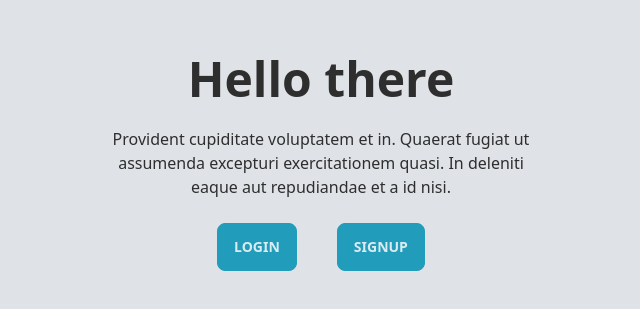
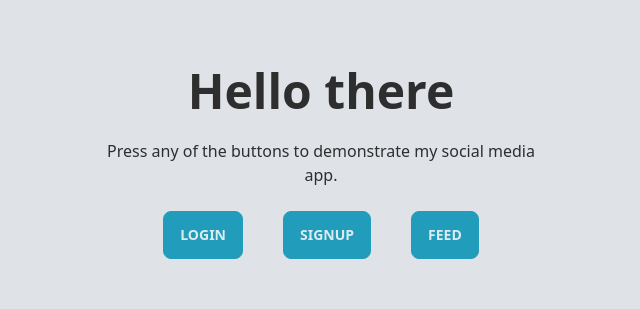
Before and after one commit to PERSEUS-1337/cmsc100-exer10, a React (Create React App) app in the folder client/: page / in a window 1280 px wide. Shown: the part 237-546 px from the top of the page, without its empty margins (319-959 px from the left). Built offline with nearby package versions, Linux system fonts and the light colour scheme.

Commit message:
chore: fixed some components and pages

```diff
--- a/client/src/components/NavBar.jsx
+++ b/client/src/components/NavBar.jsx
@@ -1,8 +1,11 @@
 import { BsSearch } from 'react-icons/bs';
 import { GoGitMerge } from 'react-icons/go';
 
+import { BrowserRouter as Router, Route, Routes, Link } from 'react-router-dom';
+
 export default function NavBar() {
     return(
+        <Link to='/'>
             <div className=" h-20 flex gap-4">
                 {/* Logo */}
                 <div className='flex '>
@@ -15,5 +18,6 @@ export default function NavBar() {
                     <p className=''>Search for a user on Bookface</p>
                 </div>
             </div>
+        </Link>
     );
 }
--- a/client/src/pages/Feed.jsx
+++ b/client/src/pages/Feed.jsx
@@ -1,5 +1,3 @@
-import { BiFace } from 'react-icons/bi';
-
 import NavBar from '../components/NavBar';
 import SideBar from '../components/SideBar';
 
--- a/client/src/pages/Home.jsx
+++ b/client/src/pages/Home.jsx
@@ -13,13 +13,16 @@ export default function HomePage() {
             <div className="hero-content text-center">
                 <div className="max-w-md">
                 <h1 className="text-5xl font-bold">Hello there</h1>
-                <p className="py-6">Provident cupiditate voluptatem et in. Quaerat fugiat ut assumenda excepturi exercitationem quasi. In deleniti eaque aut repudiandae et a id nisi.</p>
-                <div className=" space-x-10">
+                <p className="py-6">Press any of the buttons to demonstrate my social media app.</p>
+                <div className=" space-x-10 flex justify-center">
                     <button className="btn btn-primary" onClick={() => handleButtonClick('/login')}>
                         Login
                     </button>
                     <button className="btn btn-primary" onClick={() => handleButtonClick('/signup')}>
                         Signup
+                    </button>
+                    <button className="btn btn-primary" onClick={() => handleButtonClick('/feed')}>
+                        Feed
                     </button>
                 </div>
                 </div>
```
Lines whose indentation alone changed are shown as unchanged.
